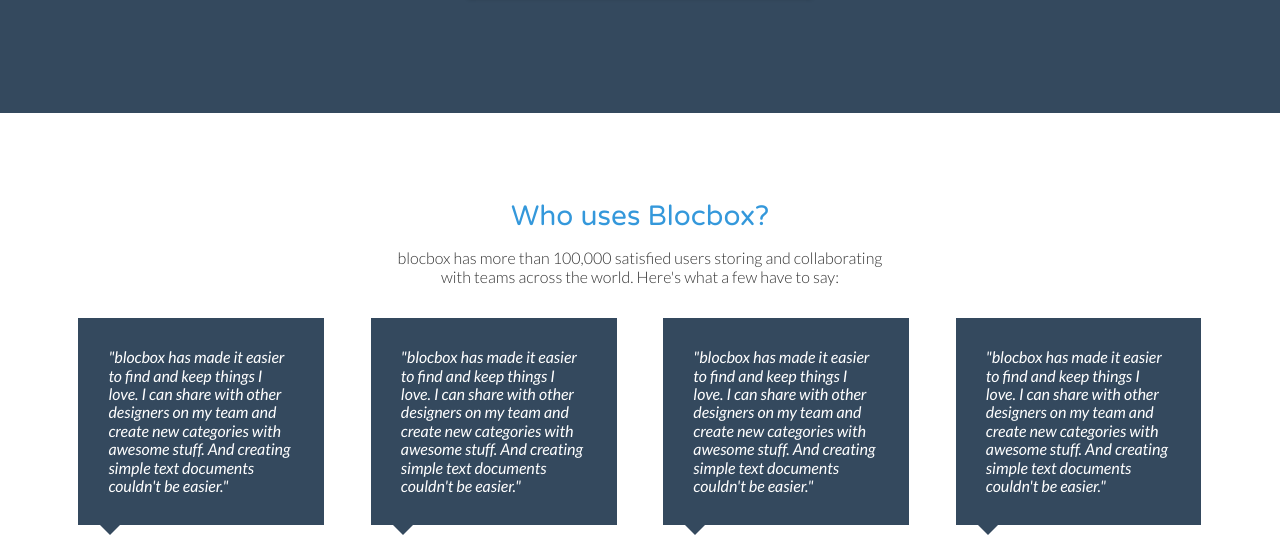
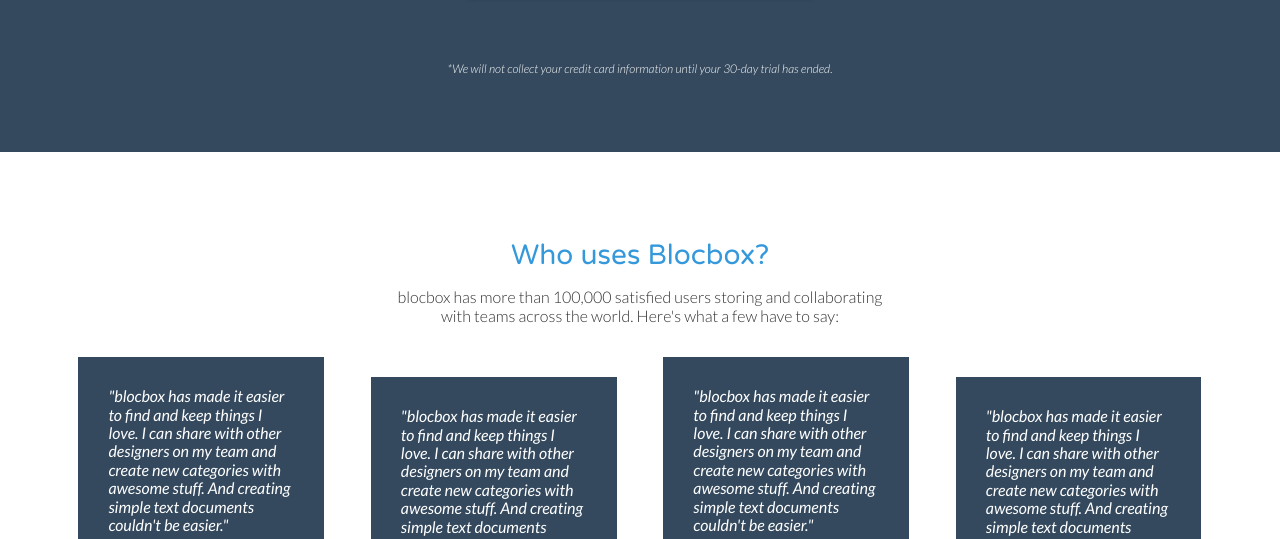
Before and after one commit to BibiConnor/Blocbox, a plain HTML site: page index.html in a window 1280 px wide. Shown: the part 1928-2467 px from the top of the page. Drawn offline with nearby package versions, Linux system fonts and the light colour scheme.

Commit message:
Homepage styling completed

```diff
--- a/css/style.css
+++ b/css/style.css
@@ -292,3 +292,6 @@
   font-size:13px;
   margin-top: 30px;
 }
+.quote-staggered {
+  padding-top: 20px;
+}
--- a/index.html
+++ b/index.html
@@ -106,8 +106,10 @@
       </div>
     </li>
   </ul>
-
- </section>
+  <div class="container">
+   <p class="small">*We will not collect your credit card information until your 30-day trial has ended.</p>
+ </div>
+</section>
 
  <!-- Testimonials -->
  <section class="testimonials">
@@ -122,7 +124,7 @@
        <img src="https://s3.amazonaws.com/uifaces/faces/twitter/jsa/128.jpg" alt="avatar">
        <p class="name"><strong>Stella B.</strong><br/>Freelance Designer, N. Dakota</p>
      </li>
-     <li class="one-fourth">
+     <li class="one-fourth quote-staggered">
    <blockquote>"blocbox has made it easier to find and keep things I love. I can share with other designers on my team and create new categories with awesome stuff. And creating simple text documents couldn't be easier."
    </blockquote>
    <img src="https://s3.amazonaws.com/uifaces/faces/twitter/jsa/128.jpg" alt="avatar">
@@ -134,7 +136,7 @@
    <img src="https://s3.amazonaws.com/uifaces/faces/twitter/jsa/128.jpg" alt="avatar">
    <p class="name"><strong>Stella B.</strong><br/>Freelance Designer, N. Dakota</p>
  </li>
- <li class="one-fourth">
+ <li class="one-fourth quote-staggered">
    <blockquote>"blocbox has made it easier to find and keep things I love. I can share with other designers on my team and create new categories with awesome stuff. And creating simple text documents couldn't be easier."
    </blockquote>
    <img src="https://s3.amazonaws.com/uifaces/faces/twitter/jsa/128.jpg" alt="avatar">
```
